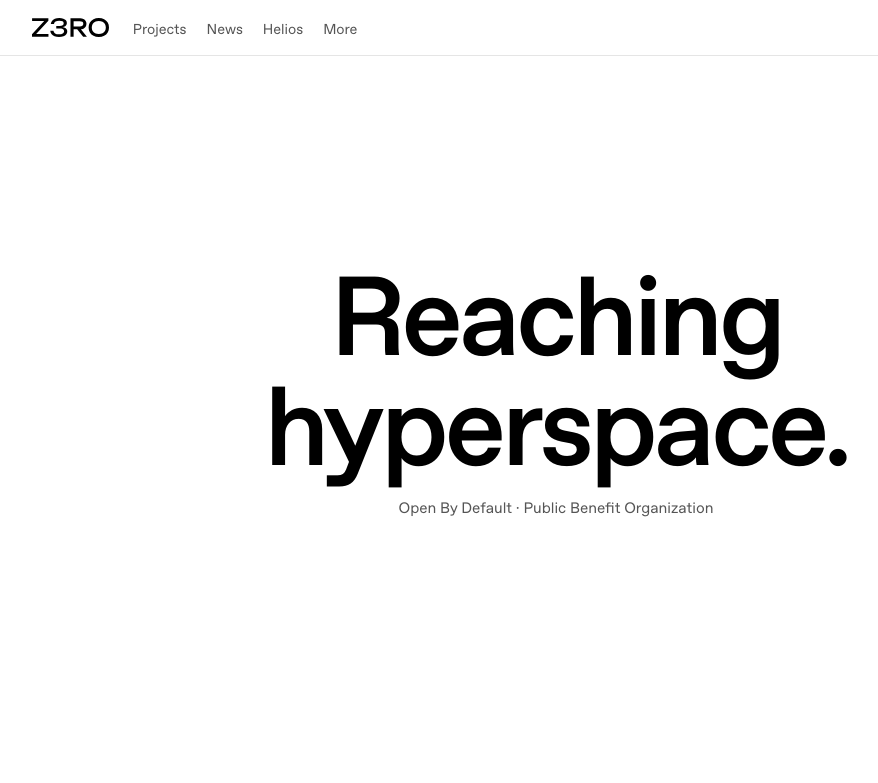
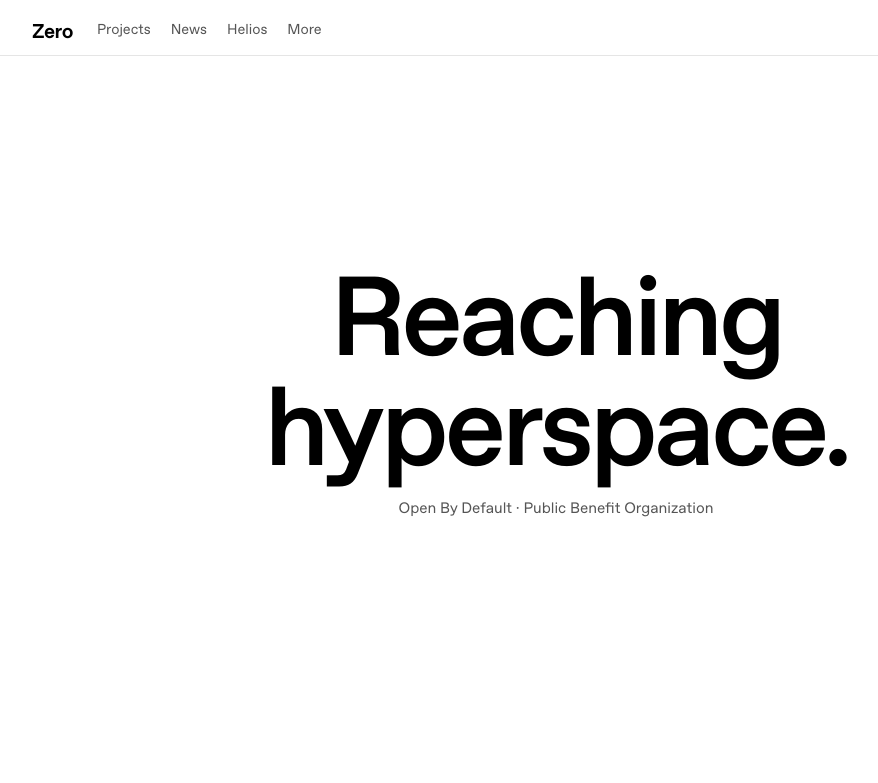
Before and after one commit to zeropbc/site, a Nuxt app: page / in a window 1280 px wide. Shown: the top 783 px of the page, without its empty margins (84-962 px from the left). Built offline with nearby package versions, Linux system fonts and the light colour scheme.

Commit message:
replace wordmark.svg with Zero text in Astral Sans Bold

```diff
--- a/pages/helios.vue
+++ b/pages/helios.vue
@@ -6,7 +6,7 @@
     <header class="site-header">
       <div class="header-row">
         <a href="/" class="brand" aria-label="Zero Labs">
-          <span class="brand-wordmark"><img src="~/assets/wordmark.svg" alt="Zero Labs" /></span>
+          <span class="brand-wordmark">Zero</span>
         </a>
         <nav class="nav" aria-label="Main Navigation">
           <a href="/#projects">Projects</a>
@@ -52,8 +52,7 @@
   gap: 2.5rem;
 }
 .brand { display: flex; align-items: center; color: var(--fg); }
-.brand-wordmark { display: inline-flex; }
-.brand-wordmark img { height: 1.15rem; width: auto; display: block; }
+.brand-wordmark { font-family: var(--font-sans); font-weight: 700; font-size: 1.25rem; line-height: 1; letter-spacing: -0.02em; }
 .nav { display: flex; align-items: center; gap: 1.5rem; }
 .nav a { color: var(--fg-muted); font-size: 0.9rem; transition: color 0.15s; }
 .nav a:hover { color: var(--fg); }
--- a/pages/index.vue
+++ b/pages/index.vue
@@ -3,7 +3,7 @@
     <header class="site-header">
       <div class="header-row">
         <a href="/" class="brand" aria-label="Zero Labs">
-          <span class="brand-wordmark"><img src="~/assets/wordmark.svg" alt="Zero Labs" /></span>
+          <span class="brand-wordmark">Zero</span>
         </a>
         <nav class="nav" aria-label="Main Navigation">
           <a href="#projects">Projects</a>
@@ -111,8 +111,7 @@
   gap: 1.5rem;
 }
 .brand { display: flex; align-items: center; color: var(--fg); }
-.brand-wordmark { display: inline-flex; }
-.brand-wordmark img { height: 1.15rem; width: auto; display: block; }
+.brand-wordmark { font-family: var(--font-sans); font-weight: 700; font-size: 1.25rem; line-height: 1; letter-spacing: -0.02em; }
 .nav { display: flex; align-items: center; gap: 1.25rem; }
 .nav a { color: var(--fg-muted); font-size: 0.9rem; transition: color 0.15s; }
 .nav a:hover { color: var(--fg); }
```
Also changed, not shown: assets/wordmark.svg (deleted).
